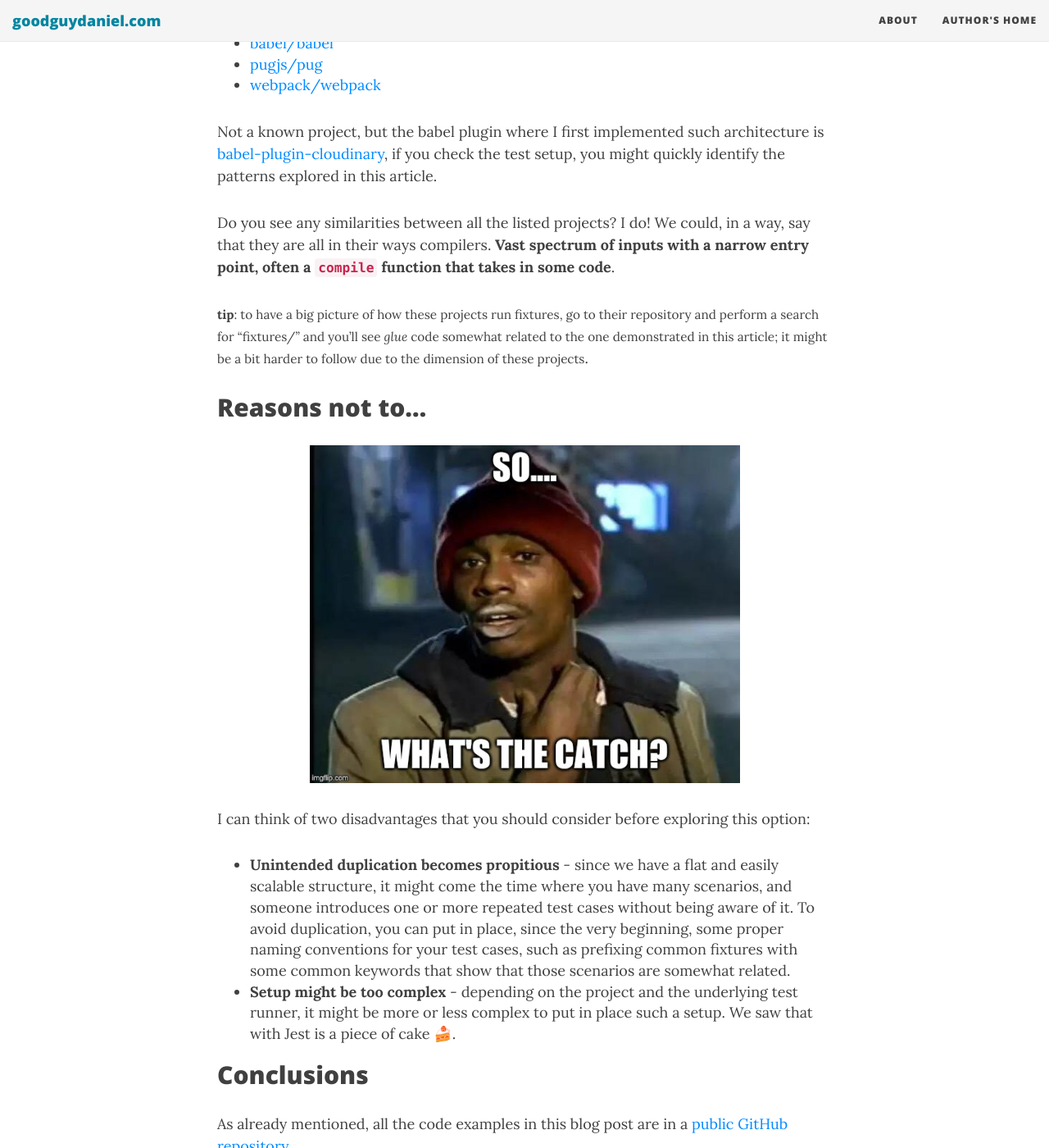
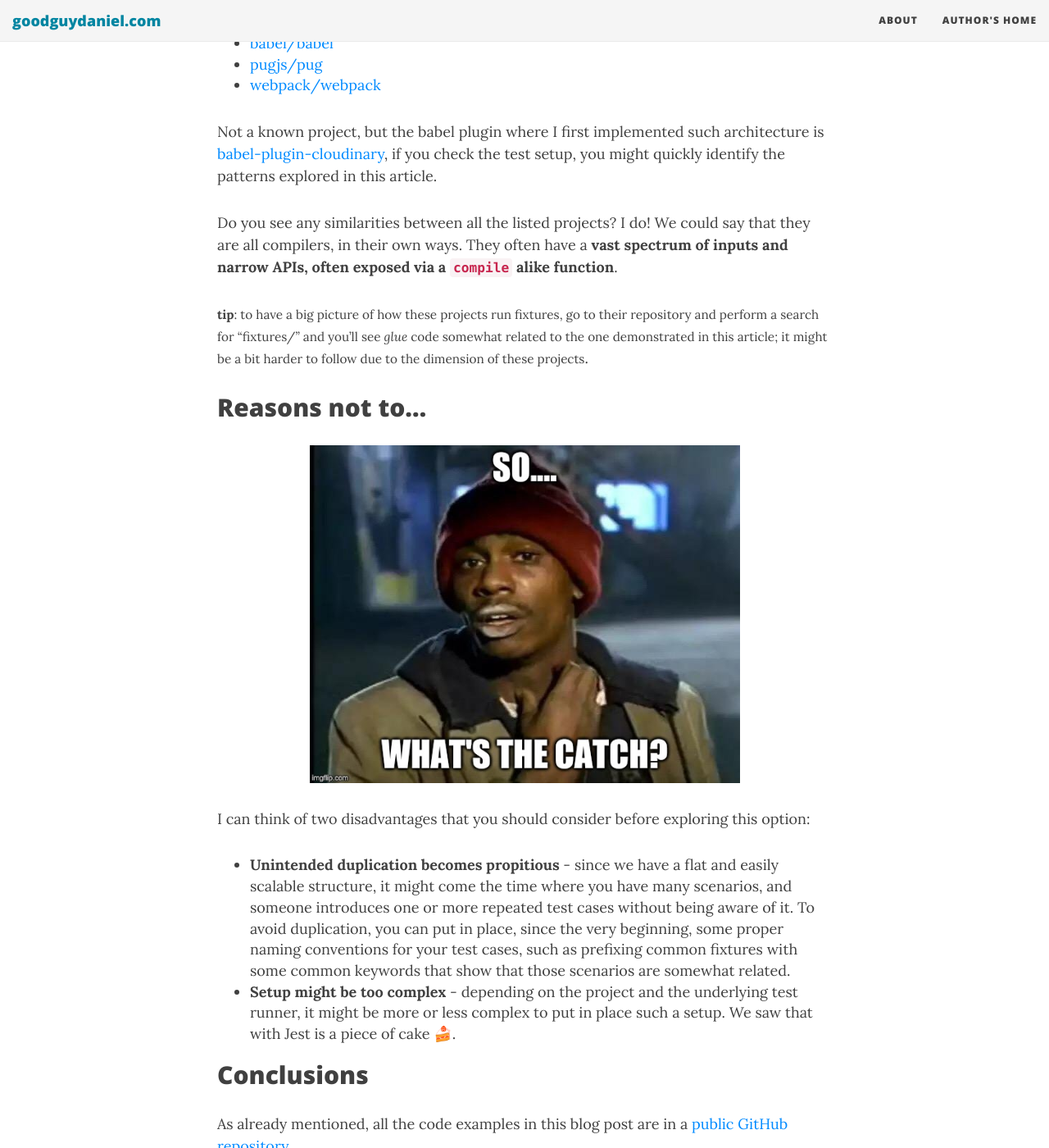
Before and after one commit to danielcaldas/oldblog, a Jekyll site: the page built from _posts/2019-10-15-unit-testing-with-fixtures-unleashed.markdown, in a window 1280 px wide and 1400 px high, scrolled down 11716 px. Shown: the whole window at 82% size. Built offline with Jekyll 4.4.1, drawn with Linux system fonts in a browser that asks for light colours; nearby versions of some CDN libraries; comment, search, counter and statistics services are not loaded; some of the changed text lies outside the part shown.

Commit message:
Small typo in latest article

```diff
--- a/_posts/2019-10-15-unit-testing-with-fixtures-unleashed.markdown
+++ b/_posts/2019-10-15-unit-testing-with-fixtures-unleashed.markdown
@@ -238,7 +238,7 @@
 
 Next, we dive deep into this `run-fixtures.js` script and in its results.
 
-## The results: generating test snippets and executing them with jest
+## The results: generating test snippets and executing them with Jest
 
 The code in `run-fixtures.js` generates a test snippet for each one of the test fixtures that you specified within the `fixtures` directory. Of course, there are a lot of different approaches here. You can implement this script in many different ways, its scope, however, should ideally not change much, it should be: **to *glue* your scenarios and the underlying test runner**.
 
@@ -317,7 +317,7 @@
 
 Not a known project, but the babel plugin where I first implemented such architecture is <a href="https://goodguydaniel.com/blog/presenting-babel-plugin-cloudinary/" target="_blank" title="goodguydaniel.com, blog post, Presenting babel-plugin-cloudinary">babel-plugin-cloudinary</a>, if you check the test setup, you might quickly identify the patterns explored in this article.
 
-Do you see any similarities between all the listed projects? I do! We could, in a way, say that they are all in their ways compilers. **Vast spectrum of inputs with a narrow entry point, often a `compile` function that takes in some code**.
+Do you see any similarities between all the listed projects? I do! We could say that they are all compilers, in their own ways. They often have a **vast spectrum of inputs and narrow APIs, often exposed via a `compile` alike function**.
 
 <small>**tip**: to have a big picture of how these projects run fixtures, go to their repository and perform a search for "fixtures/" and you'll see *glue* code somewhat related to the one demonstrated in this article; it might be a bit harder to follow due to the dimension of these projects</small>.
 
```
Also changed, not shown: other parts of _posts/2019-10-15-unit-testing-with-fixtures-unleashed.markdown (+1 -1 lines).
